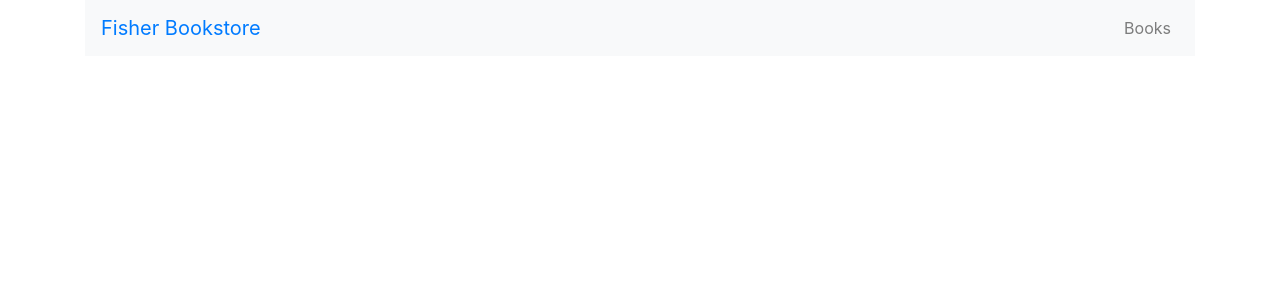
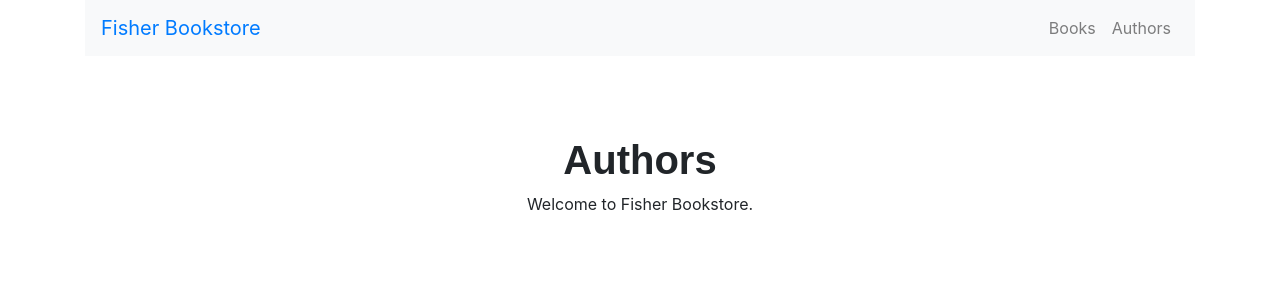
Before and after one commit to wturon/fisher-bookstore, a React (Create React App) app: page /Authors in a window 1280 px wide. Shown: the top 300 px of the page. Built offline with nearby package versions, Linux system fonts and the light colour scheme.

Commit message:
Adding Author Features

```diff
--- a/src/App.js
+++ b/src/App.js
@@ -18,6 +18,9 @@
             <NavItem>
               <Nav.Link href="./Books">Books</Nav.Link>
             </NavItem>
+            <NavItem>
+              <Nav.Link href="./Authors">Authors</Nav.Link>
+            </NavItem>
           </Nav>
           </Navbar.Collapse>
         </Navbar>
--- /dev/null
+++ b/src/Authors/Authors.css
@@ -0,0 +1,13 @@
+.lander {
+    padding: 80px 0;
+    text-align: center;
+}
+
+.lander h1 {
+    font-family: "Open-sans", sans-serif;
+    font-weight: 600;
+}
+
+.lander p {
+    color: #999;
+}
--- /dev/null
+++ b/src/Authors/Authors.js
@@ -0,0 +1,13 @@
+import React from "react";
+import "./Authors.css";
+
+export default function Authors() {
+    return(
+        <div className="Authors">
+            <div className="lander">
+                <h1>Authors</h1>
+                <p1>Welcome to Fisher Bookstore.</p1>
+            </div>
+        </div>
+    );
+}
--- a/src/Routes.js
+++ b/src/Routes.js
@@ -2,12 +2,14 @@
 import { Route, Switch } from "react-router-dom";
 import Home from "./home/Home";
 import Books from "./Books/Books";
+import Authors from "./Authors/Authors";
 
 export default function Routes(){
     return(
         <Switch>
             <Route path="/" exact component={Home} />
             <Route path="/Books" exact component={Books} />
+            <Route path="/Authors" exact component={Authors} />
         </Switch>
     );
 }
```
Also changed, not shown: 1 other file (tests, documents, lock files or other folders).
